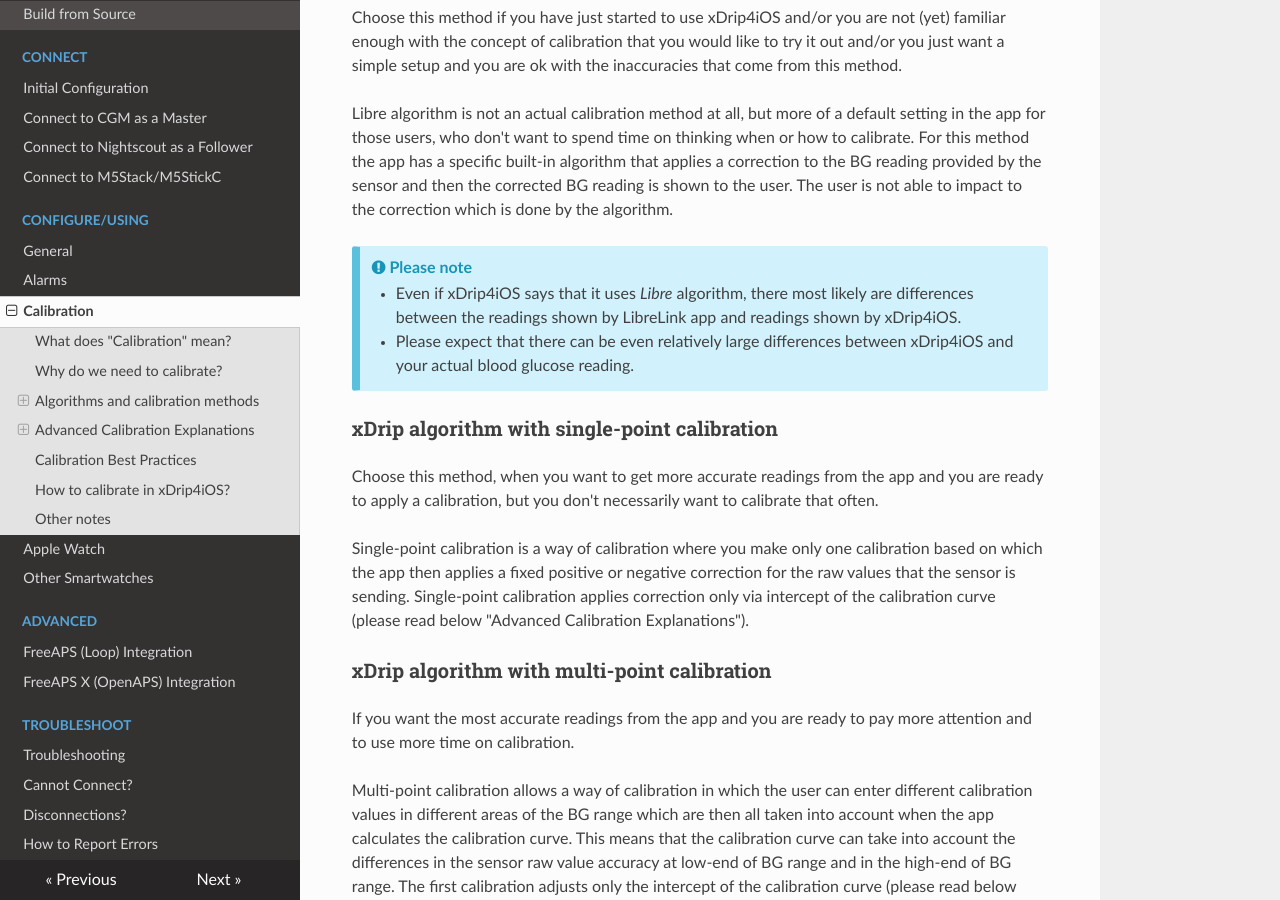
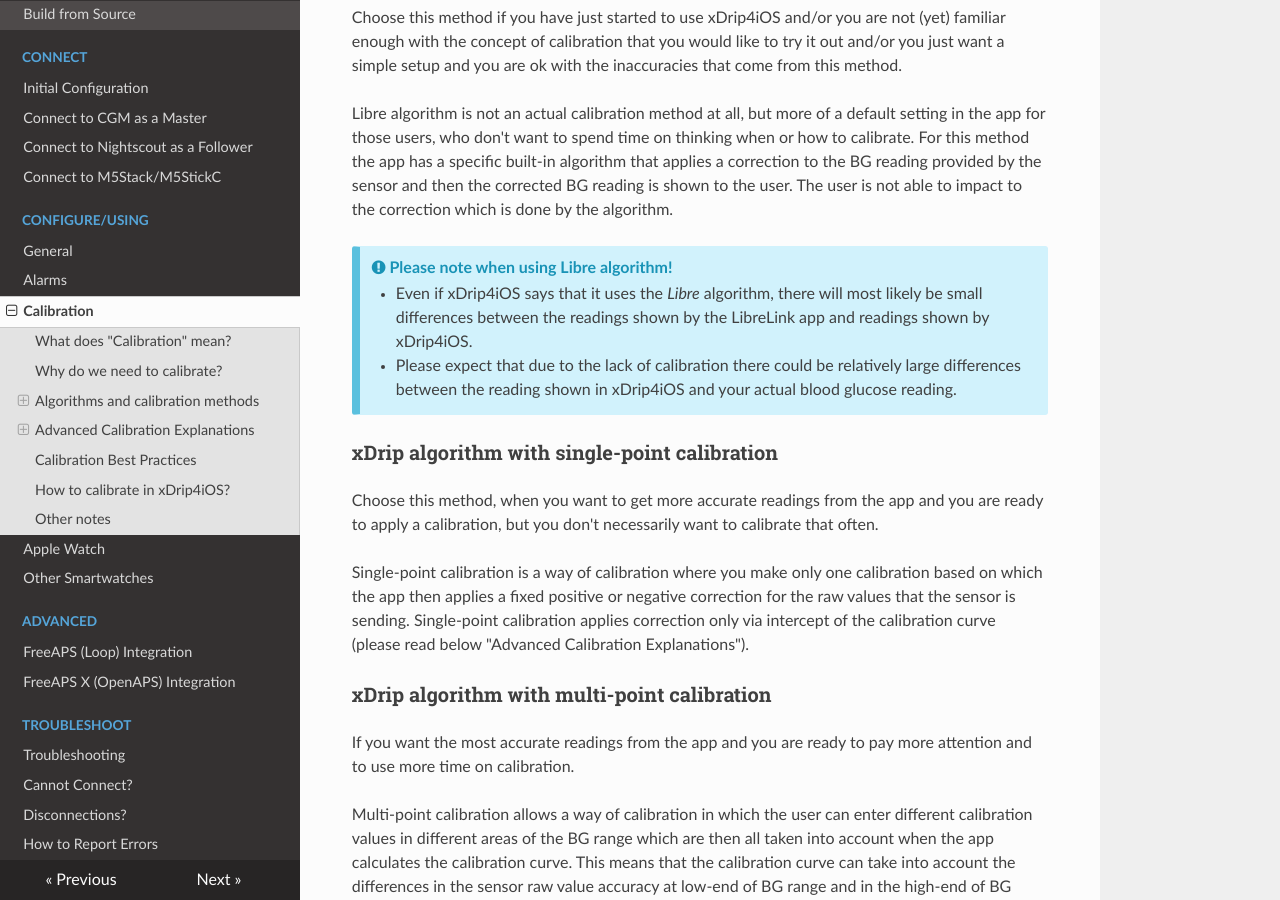
Before and after one commit to paulplant/xdrip4ios_docs, an MkDocs documentation site: the page built from docs/configure/calibrate.md, in a window 1280 px wide and 900 px high, scrolled down 1645 px. Built offline with MkDocs 1.6.1, drawn with Linux system fonts in a browser that asks for light colours; nearby versions of some CDN libraries; old or Windows-style settings are respelled for this version of MkDocs.

Commit message:
update calibration info boxes + garmin instructions

```diff
--- a/docs/configure/calibrate.md
+++ b/docs/configure/calibrate.md
@@ -41,10 +41,10 @@ Choose this method if you have just started to use xDrip4iOS and/or you are not
 
 Libre algorithm is not an actual calibration method at all, but more of a default setting in the app for those users, who don't want to spend time on thinking when or how to calibrate. For this method the app has a specific built-in algorithm that applies a correction to the BG reading provided by the sensor and then the corrected BG reading is shown to the user. The user is not able to impact to the correction which is done by the algorithm.
 
-!!!info "Please note"
-    * Even if xDrip4iOS says that it uses *Libre* algorithm, there most likely are differences between the readings shown by LibreLink app and readings shown by xDrip4iOS.
+!!!info "Please note when using Libre algorithm!"
+    * Even if xDrip4iOS says that it uses the *Libre* algorithm, there will most likely be small differences between the readings shown by the LibreLink app and readings shown by xDrip4iOS.
 
-    * Please expect that there can be even relatively large differences between xDrip4iOS and your actual blood glucose reading.
+    * Please expect that due to the lack of calibration there could be relatively large differences between the reading shown in xDrip4iOS and your actual blood glucose reading.
 
 ### xDrip algorithm with single-point calibration
 
```
Also changed, not shown: docs/configure/smartwatches.md (+9 -1 lines).
